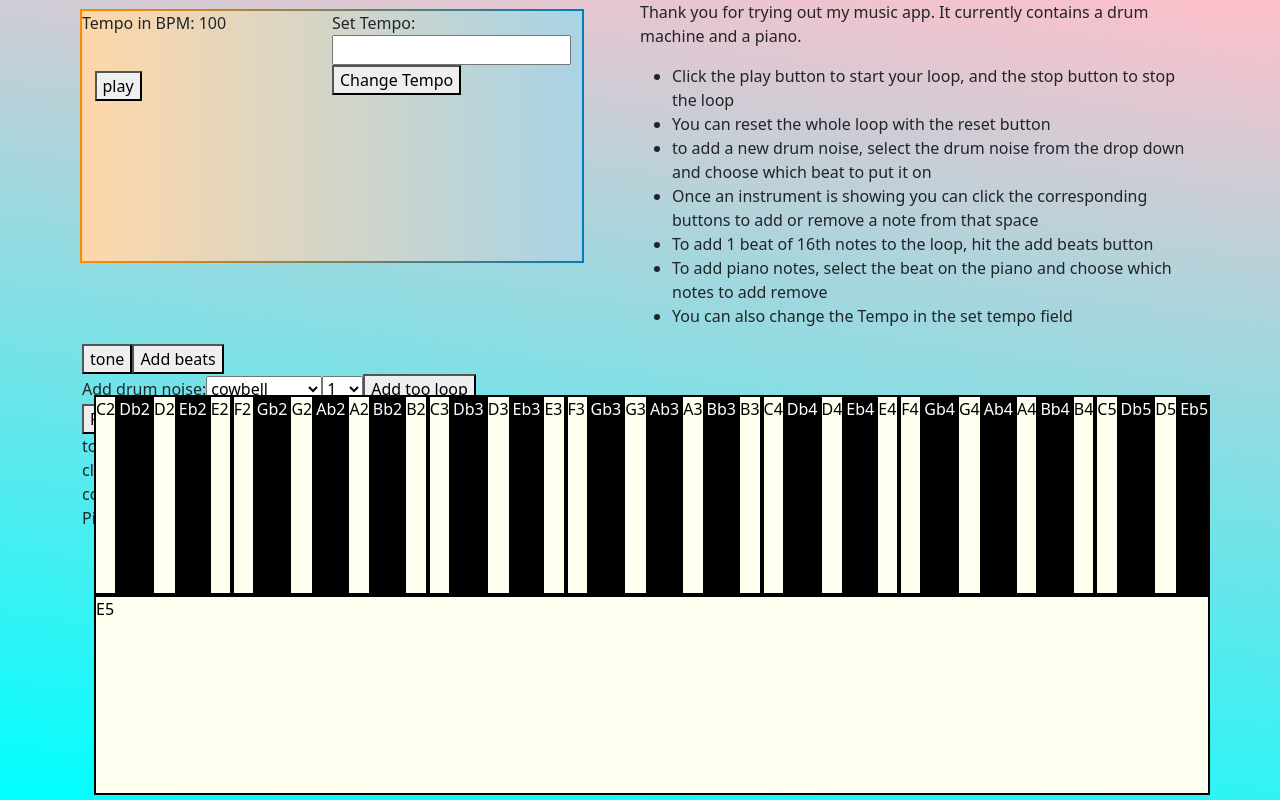
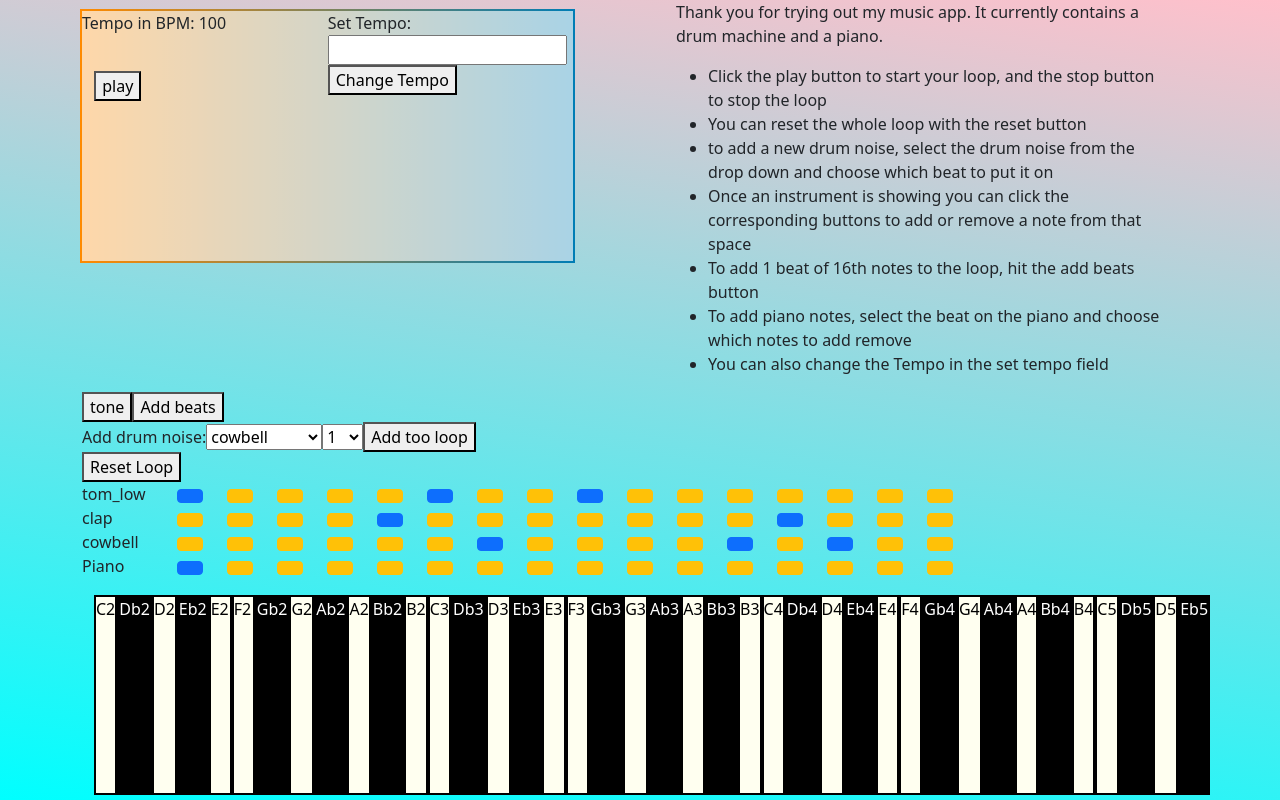
Before and after one commit to professional-pigeon/react-music-app, a React (Create React App) app: page / in a window 1280 px wide. Built offline with nearby package versions, Linux system fonts and the light colour scheme; no server answers.

Commit message:
change button spacing and visual for ease of read

```diff
--- a/src/components/App.css
+++ b/src/components/App.css
@@ -22,8 +22,10 @@ body {
   margin: 0;
 }
 
-.row {
+#keyboard > .row {
   --bs-gutter-x: 0 !important;
+  overflow-x: auto;
+  white-space: nowrap;
 }
 
 .keys {
@@ -92,73 +94,7 @@ body {
 #keyboard {
   position: fixed;
   bottom: 5px;
-  /* overflow: auto;
-  overflow-x: scroll; */
+  max-height: 200px;
+  overflow: hidden;
+  overflow-x: scroll;
 }
-
-/* ul.keys {
-  max-height: 200px;
-  height: 200px;
-  width: 20px;
-  margin:5em auto;
-  padding:3em 0 0 3em;
-  position: fixed;
-  bottom: 0;
-  border:1px solid #160801;
-  border-radius:1em;
-  background:linear-gradient(to bottom right,rgba(0,0,0,0.3),rgba(0,0,0,0)),url(https://s3-us-west-2.amazonaws.com/s.cdpn.io/187/vwood.png);
-  /* box-shadow:0 0 50px rgba(0,0,0,0.5) inset,0 1px rgba(212,152,125,0.2) inset,0 5px 15px rgba(0,0,0,0.5) */
-/* }
-
-li.keys {
-  margin:0;
-  padding:0;
-  list-style:none;
-  position:relative;
-  float:left;
-  margin:0 0 0 -1em
-}
-
-.keys {
-  height:10em;
-  width:3em;
-  z-index:1;
-  border-left:1px solid #bbb;
-  border-bottom:1px solid #bbb;
-  border-radius:0 0 5px 5px;
-  box-shadow:-1px 0 0 rgba(255,255,255,0.8) inset,0 0 5px #ccc inset,0 0 3px rgba(0,0,0,0.2);
-  background:linear-gradient(to bottom,#eee 0%,#fff 100%)
-}
-
-.highlight  {
-  height:10em;
-  width:3em;
-  z-index:1;
-  border-left:1px solid #bbb;
-  border-bottom:1px solid #bbb;
-  border-radius:0 0 5px 5px;
-  box-shadow:-1px 0 0 rgba(255,255,255,0.8) inset,0 0 5px #ccc inset,0 0 3px rgba(0,0,0,0.2);
-  background:linear-gradient(to bottom,#eee 0%,#fff 100%)
-}
-
-.keys#Db2, .keys#Eb2, .keys#Gb2, .keys#Ab2, .keys#Bb2, .keys#Db3, .keys#Eb3, .keys#Gb3, .keys#Ab3, .keys#Bb3, .keys#Db4, .keys#Eb4, .keys#Gb4, .keys#Ab4, .keys#Bb4, .keys#Db5, .keys#Eb5 {
-  height:4em;
-  width:1em;
-  margin:0 0 0 -1em;
-  z-index:2;
-  border:1px solid #000;
-  border-radius:0 0 3px 3px;
-  box-shadow:-1px -1px 2px rgba(255,255,255,0.2) inset,0 -5px 2px 3px rgba(0,0,0,0.6) inset,0 2px 4px rgba(0,0,0,0.5);
-  background:linear-gradient(45deg,#222 0%,#555 100%)
-}
-
-.highlight#Db2, .highlight#Eb2, .highlight#Gb2, .highlight#Ab2, .highlight#Bb2, .highlight#Db3, .highlight#Eb3, .highlight#Gb3, .highlight#Ab3, .highlight#Bb3, .highlight#Db4, .highlight#Eb4, .highlight#Gb4, .highlight#Ab4, .highlight#Bb4, .highlight#Db5, .highlight#Eb5 {
-  height:4em;
-  width:1em;
-  margin:0 0 0 -1em;
-  z-index:2;
-  border:1px solid #000;
-  border-radius:0 0 3px 3px;
-  box-shadow:-1px -1px 2px rgba(255,255,255,0.2) inset,0 -5px 2px 3px rgba(0,0,0,0.6) inset,0 2px 4px rgba(0,0,0,0.5);
-  background: pink;
-} */
--- a/src/components/NoteVisual.js
+++ b/src/components/NoteVisual.js
@@ -25,13 +25,13 @@ console.log(props.setNewBeat)
       for (let i = 0; i < arrayOfNotes.length; i++) {
         let checkArray = arrayOfNotes[i]
         if (checkArray.includes(instrument)) {
-          colArray.push(<Col sm="auto"><Button variant="outline-primary" className="selected" onClick={() => props.removeInstrument(instrument, i)}></Button></Col>)
+          colArray.push(<Col sm="auto"><Button variant="primary" className="selected" onClick={() => props.removeInstrument(instrument, i)}></Button></Col>)
         } else {
-          colArray.push(<Col sm="auto"><Button variant="outline-info" className="unselected" onClick={() => props.addInstrument(instrument, i)}></Button></Col>)
+          colArray.push(<Col sm="auto"><Button variant="warning" className="unselected" onClick={() => props.addInstrument(instrument, i)}></Button></Col>)
         }
       }
       rowArray.push(
-      <Row className="gutter" xs="auto">
+      <Row className="gutter" id="instrument" xs="auto">
         <Col xs={1} className="LeftMostCol">{instrument}</Col>
         {colArray}
       </Row>)
@@ -52,9 +52,9 @@ console.log(props.setNewBeat)
       })
       if (pianoNoteOnBeat[0] !== undefined) {
         notes = pianoNoteOnBeat
-        largeArray.push(<Col sm="auto"><Button variant="outline-primary" className="selected" onClick={() => props.seePianoNote(notes, i)}></Button></Col>)
+        largeArray.push(<Col sm="auto"><Button variant="primary" className="selected" onClick={() => props.seePianoNote(notes, i)}></Button></Col>)
       } else {
-        largeArray.push(<Col sm="auto"><Button variant="outline-info" className="unselected" onClick={() => props.setNewBeat(i)}></Button></Col>)
+        largeArray.push(<Col sm="auto"><Button variant="warning" className="unselected" onClick={() => props.setNewBeat(i)}></Button></Col>)
       }
       pianoNoteOnBeat = []
     }
@@ -64,7 +64,7 @@ console.log(props.setNewBeat)
 return (
   <div>
     {createInstrumentList(props.playInstrument)}
-    <Row className="gutter" xs="auto">
+    <Row className="gutter" xs="auto" id="instrument">
         <Col xs={1} className="LeftMostCol">Piano</Col>
         {pianoNote(props.playInstrument)}
     </Row>
```
